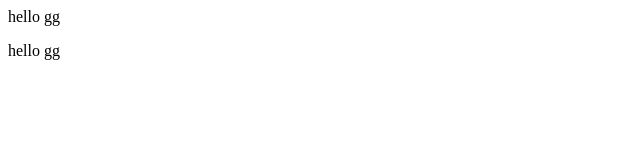
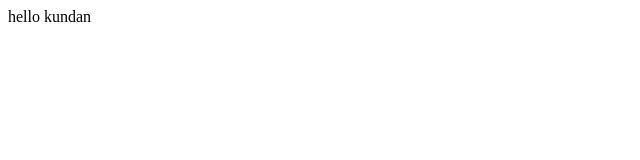
Before and after one commit to tushar-pppp/namellll, a plain HTML site: page index.html in a window 1280 px wide. Shown: the full height of the page, 0-640 px from the left. Drawn offline with Linux system fonts and the light colour scheme.

Commit message:
index changes

```diff
--- a/index.html
+++ b/index.html
@@ -7,8 +7,7 @@
     <link rel="stylesheet" href="jsa.js">
 </head>
 <body>
-    <p>hello   gg   </p>
-    <p>hello   gg   </p>
+    <p>hello kundan  </p>
 
     <h1></h1>
 </body>
```
